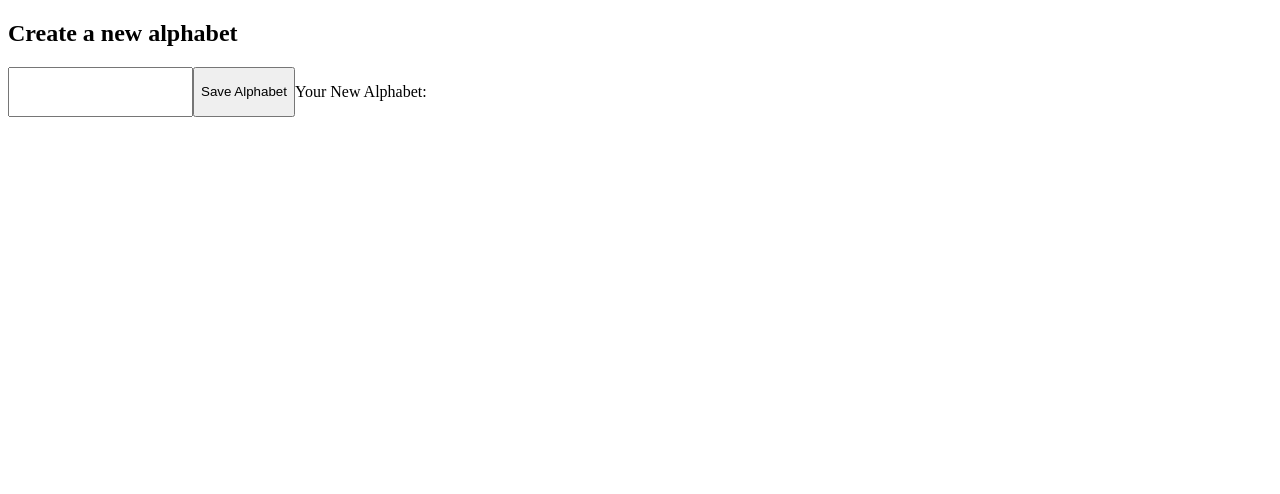
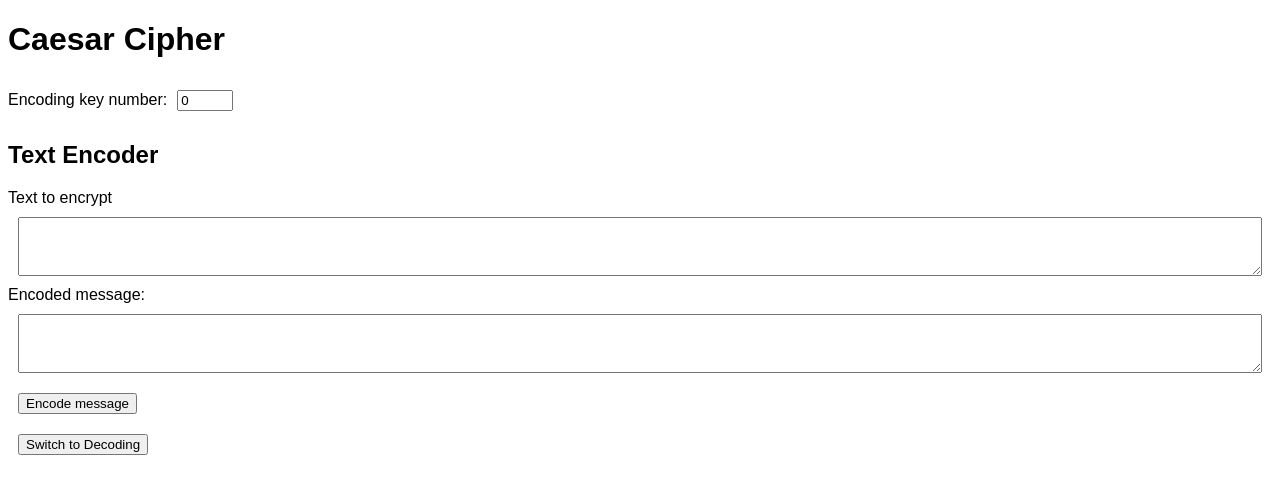
Before and after one commit to jonathanbcsouza/caesar-cipher, a React (Create React App) app: page / in a window 1280 px wide. Shown: the top 494 px of the page. Built offline with nearby package versions, Linux system fonts and the light colour scheme.

Commit message:
refactor: replace encoding/decoding logic - replacing the user-defined alphabet approach with the shifted alphabet

```diff
--- a/src/App.js
+++ b/src/App.js
@@ -1,18 +1,34 @@
 import React, { useState } from "react";
-import NewAlphabet from "./components/NewAlphabet";
-import TextConverter from "./components/TextConverter";
+import SwitchButton from "./components/SwitchButton";
+import TextEncoder from "./components/TextEncoder";
+import "./styles.css";
 
 function App() {
-  const [newAlphabet, setNewAlphabet] = useState("");
+  const [shift, setShift] = useState(0);
+  const [isEncoding, setIsEncoding] = useState(true);
 
-  function handleSaveAlphabet(alphabet) {
-    setNewAlphabet(alphabet);
+  function handleShiftChange(event) {
+    setShift(parseInt(event.target.value, 10));
+  }
+
+  function handleToggleEncoding() {
+    setIsEncoding(!isEncoding);
   }
 
   return (
     <div>
-      <NewAlphabet onSaveAlphabet={handleSaveAlphabet} />
-      {newAlphabet && <TextConverter newAlphabet={newAlphabet} />}
+      <h1>Caesar Cipher</h1>
+      <label>Encoding key number:</label>
+      <input
+        type="number"
+        id="shift"
+        value={shift}
+        onChange={handleShiftChange}
+        min="1"
+        max="10"
+      />
+      <TextEncoder selectedShift={shift} isEncoding={isEncoding} />
+      <SwitchButton isEncoding={isEncoding} onClick={handleToggleEncoding} />
     </div>
   );
 }
--- a/src/components/NewAlphabet.js
+++ /dev/null
@@ -1,26 +0,0 @@
-import React, { useState } from "react";
-
-function NewAlphabet({ onSaveAlphabet }) {
-  const [alphabet, setAlphabet] = useState();
-
-  function handleAlphabetChange(event) {
-    setAlphabet(event.target.value);
-  }
-
-  function handleSaveAlphabet() {
-    onSaveAlphabet(alphabet);
-  }
-
-  return (
-    <div>
-      <h2>Create a new alphabet</h2>
-      <span style={{ display: "flex" }}>
-        <input type="text" value={alphabet} onChange={handleAlphabetChange} />
-        <button onClick={handleSaveAlphabet}>Save Alphabet</button>
-        <p>Your New Alphabet: {alphabet}</p>
-      </span>
-    </div>
-  );
-}
-
-export default NewAlphabet;
--- a/src/components/TextConverter.js
+++ /dev/null
@@ -1,79 +0,0 @@
-import React, { useState } from "react";
-import SwitchButton from "./SwitchButton";
-
-function TextEncoder({ newAlphabet }) {
-  const [text, setText] = useState("");
-  const [output, setOutput] = useState("");
-  const [isEncoding, setIsEncoding] = useState(true);
-
-  function handleTextChange(event) {
-    setText(event.target.value);
-  }
-
-  function handleOutputChange(event) {
-    setOutput(event.target.value);
-  }
-
-  function handleToggleEncoding() {
-    setIsEncoding(!isEncoding);
-    setText("");
-    setOutput("");
-  }
-
-  function handleEncodeDecode() {
-    if (isEncoding) {
-      // Encode the text using the new alphabet
-      const encodedText = text
-        .split("")
-        .map((char) => {
-          const index = "abcdefghijklmnopqrstuvwxyz".indexOf(
-            char.toLowerCase()
-          );
-          if (index === -1) {
-            return char;
-          } else {
-            return newAlphabet[index];
-          }
-        })
-        .join("");
-
-      setOutput(encodedText);
-    } else {
-      // Decode the text using the new alphabet
-      const decodedText = text
-        .split("")
-        .map((char) => {
-          const index = newAlphabet.indexOf(char.toLowerCase());
-          if (index === -1) {
-            return char;
-          } else {
-            return "abcdefghijklmnopqrstuvwxyz"[index];
-          }
-        })
-        .join("");
-
-      setOutput(decodedText);
-    }
-  }
-
-  return (
-    <div>
-      <h2>{isEncoding ? "Text Encoder" : "Text Decoder"}</h2>
-      <label htmlFor="input">Input Text:</label>
-      <input type="text" id="input" value={text} onChange={handleTextChange} />
-      <button onClick={handleEncodeDecode}>
-        {isEncoding ? "Encode Text" : "Decode Text"}
-      </button>
-      <label htmlFor="output">{isEncoding ? "Encoded" : "Decoded"} Text:</label>
-      <input
-        type="text"
-        id="output"
-        value={output}
-        onChange={handleOutputChange}
-      />
-      <SwitchButton isEncoding={isEncoding} onClick={handleToggleEncoding} />
-    </div>
-  );
-}
-
-export default TextEncoder;
--- /dev/null
+++ b/src/components/TextEncoder.js
@@ -0,0 +1,88 @@
+import React, { useState } from "react";
+
+function TextEncoder({ selectedShift, isEncoding, message, outputMsg }) {
+  const [text, setText] = useState("");
+  const [output, setOutput] = useState("");
+  const alphabet = "abcdefghijklmnopqrstuvwxyz";
+
+  function handleTextChange(event) {
+    setText(event.target.value);
+  }
+
+  function handleOutputChange(event) {
+    setOutput(event.target.value);
+  }
+
+  function handleEncodeDecode() {
+    const shiftedAlphabet = alphabet
+      .split("")
+      .map((char, index) =>
+        String.fromCharCode(
+          ((char.charCodeAt(0) - 97 + selectedShift) % 26) + 97
+        )
+      )
+      .join("");
+
+    if (isEncoding) {
+      // Encode the text using the shifted alphabet
+      const encodedText = text
+        .split("")
+        .map((char) => {
+          const index = alphabet.indexOf(char.toLowerCase());
+          if (index === -1) {
+            return char;
+          } else {
+            return shiftedAlphabet[index];
+          }
+        })
+        .join("");
+
+      setOutput(encodedText);
+    } else {
+      // Decode the text using the shifted alphabet
+      const decodedText = text
+        .split("")
+        .map((char) => {
+          const index = shiftedAlphabet.indexOf(char.toLowerCase());
+          if (index === -1) {
+            return char;
+          } else {
+            return alphabet[index];
+          }
+        })
+        .join("");
+
+      setOutput(decodedText);
+    }
+  }
+
+  return (
+    <div>
+      <div className="encoding-area">
+        <h2>Text {isEncoding ? "Encoder" : "Decoder"}</h2>
+
+        <label>Text to {isEncoding ? "encrypt" : "decrypt"}</label>
+        <textarea
+          type="text"
+          id="input"
+          message={text}
+          onChange={handleTextChange}
+        />
+
+        <label>{isEncoding ? "Encoded" : "Decoded"} message:</label>
+        <textarea
+          type="text"
+          id="output"
+          value={output}
+          onChange={handleOutputChange}
+        />
+      </div>
+
+      <button onClick={handleEncodeDecode}>
+        {isEncoding ? "Encode " : "Decode "} message
+      </button>
+    </div>
+  );
+}
+
+export default TextEncoder;
--- a/src/styles.css
+++ b/src/styles.css
@@ -1,4 +1,18 @@
-.App {
+* {
   font-family: sans-serif;
-  text-align: center;
 }
+
+input,
+button {
+  margin: 10px 10px;
+}
+
+textarea {
+  margin: 10px;
+  height: 4em;
+}
+
+.encoding-area {
+  display: flex;
+  flex-direction: column;
+}
```
Also changed, not shown: src/components/Input.js (added, +7 -0 lines).
